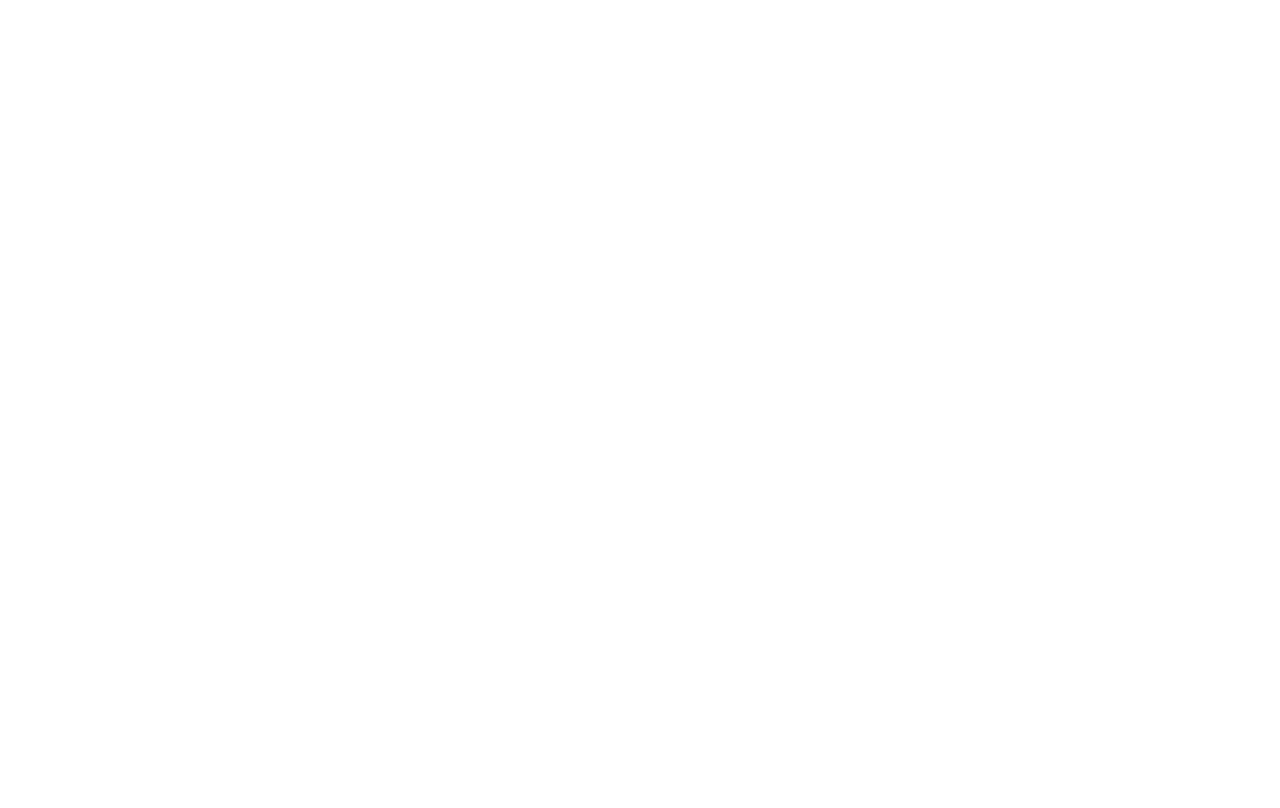
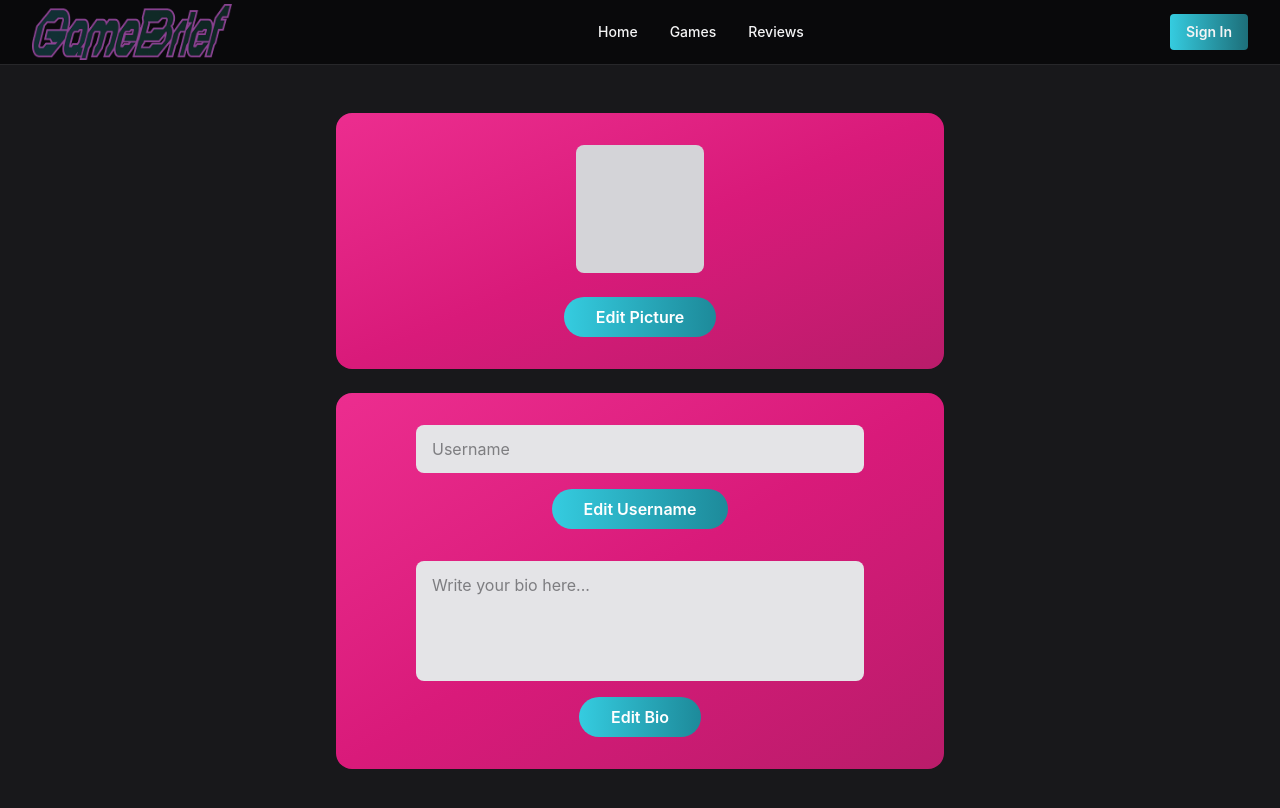
Before and after one commit to raretutal/GameBrief, a Vue app: page /edit in a window 1280 px wide. Before the commit this address had no page. Shown: the top 808 px of the page. Built offline with nearby package versions, Linux system fonts and the light colour scheme; the HTML template or start-up script is replaced by a standard one.

Commit message:
add EditProfile component and update router configuration

```diff
--- a/src/router/index.ts
+++ b/src/router/index.ts
@@ -3,6 +3,7 @@
 import GamePage from '../views/GamePage.vue'
 import ReviewsPage from '../views/ReviewsPage.vue'
 import ProfilePage from '@/views/ProfilePage.vue'
+import EditProfile from '@/views/EditProfile.vue'
 
 const router = createRouter({
   history: createWebHistory(import.meta.env.BASE_URL),
@@ -34,6 +35,11 @@
       path: '/profile',
       name: 'Profile',
       component: ProfilePage
+    },
+    {
+      path: '/edit',
+      name: 'edit',
+      component: EditProfile
     }
   ],
 })
--- /dev/null
+++ b/src/views/EditProfile.vue
@@ -0,0 +1,91 @@
+<template>
+    <div class="min-h-screen bg-zinc-900 text-zinc-100 font-sans">
+      <NavBar />
+
+      <main class="max-w-2xl mx-auto px-4 sm:px-6 lg:px-8 py-12">
+        <!-- Edit Picture Card -->
+        <div class="bg-gradient-to-br from-[#EC2D8F] via-[#D91A7A] to-[#B91C6A] rounded-2xl p-8 mb-6">
+          <div class="flex flex-col items-center">
+            <!-- Picture Preview -->
+            <div class="w-32 h-32 bg-zinc-300 rounded-lg mb-6 overflow-hidden">
+              <img
+                v-if="profilePicture"
+                :src="profilePicture"
+                alt="Profile Picture"
+                class="w-full h-full object-cover"
+              />
+            </div>
+
+            <!-- Edit Picture Button -->
+            <button
+              @click="editPicture"
+              class="bg-gradient-to-r from-[#35CCE0] to-[#1D8A9A] hover:opacity-90 text-white font-semibold py-2 px-8 rounded-full transition"
+            >
+              Edit Picture
+            </button>
+          </div>
+        </div>
+
+        <!-- Edit Username & Bio Card -->
+        <div class="bg-gradient-to-br from-[#EC2D8F] via-[#D91A7A] to-[#B91C6A] rounded-2xl p-8">
+          <div class="flex flex-col items-center gap-4">
+            <!-- Username Input -->
+            <input
+              v-model="username"
+              type="text"
+              placeholder="Username"
+              class="w-full max-w-md bg-zinc-200 text-zinc-900 rounded-lg px-4 py-3 focus:outline-none focus:ring-2 focus:ring-[#35CCE0]"
+            />
+
+            <!-- Edit Username Button -->
+            <button
+              @click="editUsername"
+              class="bg-gradient-to-r from-[#35CCE0] to-[#1D8A9A] hover:opacity-90 text-white font-semibold py-2 px-8 rounded-full transition"
+            >
+              Edit Username
+            </button>
+
+            <!-- Bio Textarea -->
+            <textarea
+              v-model="bio"
+              placeholder="Write your bio here..."
+              rows="4"
+              class="w-full max-w-md bg-zinc-200 text-zinc-900 rounded-lg px-4 py-3 mt-4 resize-none focus:outline-none focus:ring-2 focus:ring-[#35CCE0]"
+            ></textarea>
+
+            <!-- Edit Bio Button -->
+            <button
+              @click="editBio"
+              class="bg-gradient-to-r from-[#35CCE0] to-[#1D8A9A] hover:opacity-90 text-white font-semibold py-2 px-8 rounded-full transition"
+            >
+              Edit Bio
+            </button>
+          </div>
+        </div>
+      </main>
+    </div>
+  </template>
+
+  <script setup lang="ts">
+  import { ref } from 'vue'
+  import NavBar from '@/components/NavBar.vue'
+
+  const profilePicture = ref('')
+  const username = ref('')
+  const bio = ref('')
+
+  const editPicture = () => {
+    // Will connect to backend later - file upload logic
+    console.log('Edit picture clicked')
+  }
+
+  const editUsername = () => {
+    // Will connect to backend later
+    console.log('Updating username:', username.value)
+  }
+
+  const editBio = () => {
+    // Will connect to backend later
+    console.log('Updating bio:', bio.value)
+  }
+  </script>
```
